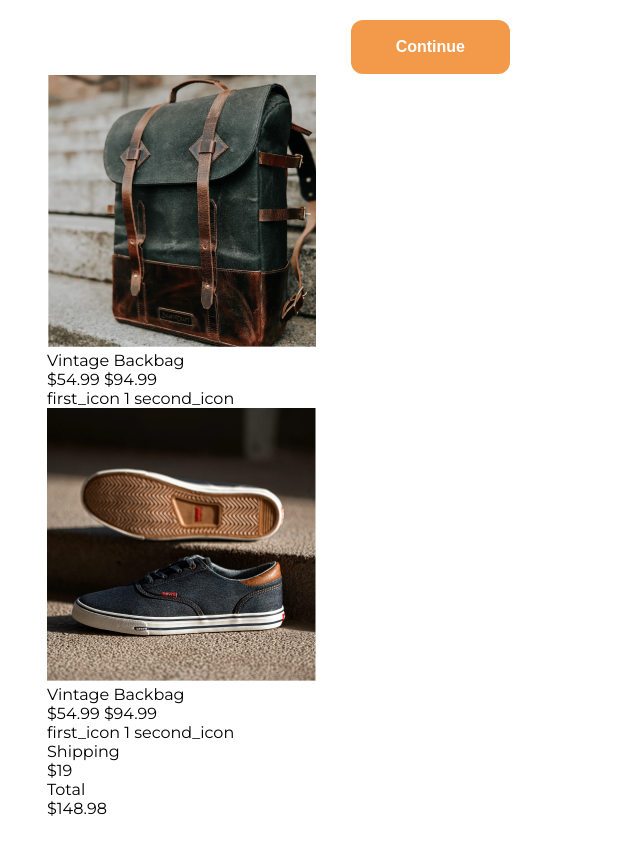
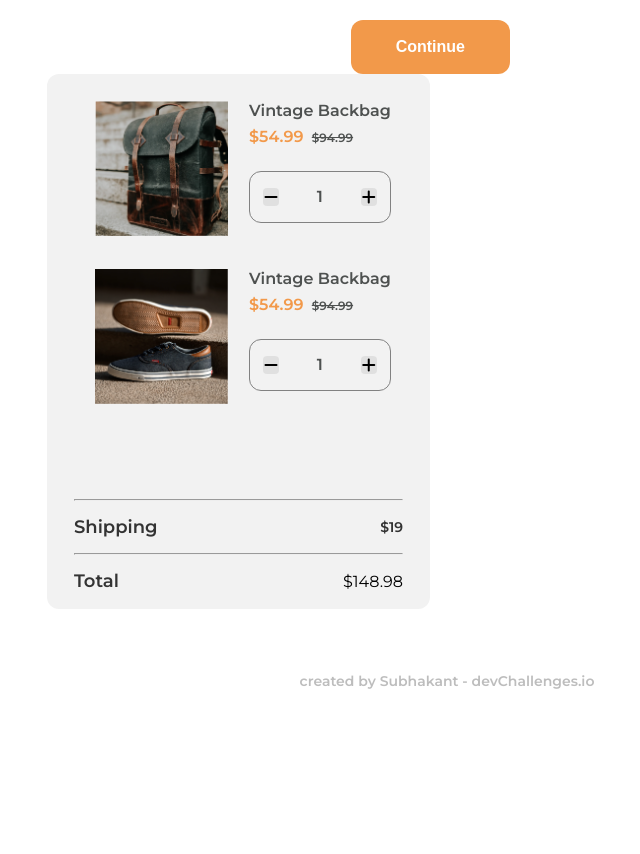
Before and after one commit to imsikun/devChallenges, a plain HTML site: page checkout-page-master/index.html in a window 1280 px wide. Shown: the part 914-1768 px from the top of the page, without its empty margins (193-833 px from the left). After the commit the page ends 1604 px from the top, so only its background shows below. Drawn offline with Linux system fonts and the light colour scheme.

Commit message:
right section added

```diff
--- a/checkout-page-master/index.html
+++ b/checkout-page-master/index.html
@@ -119,7 +119,11 @@
                 <p>Vintage Backbag</p>
                 <span class="discounted_price">$54.99</span>
                 <span class="original_price">$94.99</span>
-                <div class="counter">first_icon 1 second_icon</div>
+                <div class="counter">
+                  <i class="fa-solid fa-minus"></i>
+                  <p>1</p>
+                  <i class="fa-solid fa-plus"></i>
+                </div>
               </div>
             </div>
             <div class="second_item">
@@ -130,22 +134,34 @@
                 <p>Vintage Backbag</p>
                 <span class="discounted_price">$54.99</span>
                 <span class="original_price">$94.99</span>
-                <div class="counter">first_icon 1 second_icon</div>
+                <div class="counter">
+                  <i class="fa-solid fa-minus"></i>
+                  <p>1</p>
+                  <i class="fa-solid fa-plus"></i>
+                </div>
               </div>
             </div>
           </div>
           <div class="bill">
-            <div class="shipping">
-              <p>Shipping</p>
-              <span>$19</span>
+            <hr />
+            <div class="shipping out">
+              <p class="text">Shipping</p>
+              <p class="price">$19</p>
             </div>
-            <div class="total">
-              <p>Total</p>
-              <span>$148.98</span>
+            <hr />
+            <div class="total out">
+              <p class="text">Total</p>
+              <p>$148.98</p>
             </div>
           </div>
         </div>
       </div>
     </div>
+    <footer>
+      <p>
+        created by <a href="https://devchallenges.io/dashboard">Subhakant</a> -
+        devChallenges.io
+      </p>
+    </footer>
   </body>
 </html>
--- a/checkout-page-master/style.css
+++ b/checkout-page-master/style.css
@@ -143,4 +143,121 @@ select {
   text-align: center;
   border: none;
   outline: none;
+  cursor: pointer;
 }
+
+.cart {
+  width: 383px;
+  height: 535px;
+  background-color: #f2f2f2;
+  border-radius: 12px;
+  padding: 27px;
+}
+.first_item,
+.second_item {
+  display: flex;
+  align-items: flex-start;
+}
+
+.item_details p {
+  font-size: 16px;
+  line-height: 20px;
+  color: #4e5150;
+  font-weight: 600;
+  margin-bottom: 6px;
+}
+.item_details .discounted_price {
+  color: #f2994a;
+  font-weight: 600;
+  font-size: 16px;
+  line-height: 20px;
+}
+.item_details .original_price {
+  font-size: 12px;
+  line-height: 15px;
+  color: #4e5150;
+  text-decoration: line-through;
+  font-weight: 600;
+  margin-left: 4px;
+}
+
+.item_details .counter {
+  display: flex;
+  border: 1px solid red;
+  flex-direction: row;
+  justify-content: space-between;
+  align-items: center;
+  margin-top: 24px;
+  border-radius: 12px;
+  border: 1px solid #828282;
+  padding: 15px 13px;
+}
+.item_details .counter p {
+  margin-bottom: 0;
+}
+.item_details i {
+  background-color: #e0e0e0;
+  border-radius: 4px;
+  padding: 1px;
+  cursor: pointer;
+}
+
+.second_item {
+  margin-top: 33px;
+}
+
+.cart .first_item .item_photo,
+.second_item .item_photo {
+  /* border-radius: 13px; */
+  width: 175px;
+  height: 135px;
+  border-radius: 10px;
+}
+
+.cart .first_item .item_photo img,
+.second_item .item_photo img {
+  height: 100%;
+  width: 100%;
+  object-fit: contain;
+}
+.cart .bill {
+  margin-top: 95px;
+}
+
+.out {
+  display: flex;
+  flex-wrap: wrap;
+  justify-content: space-between;
+  align-items: center;
+}
+
+.out {
+  margin-top: 15px;
+  margin-bottom: 15px;
+}
+.out .text {
+  font-size: 18px;
+  line-height: 22px;
+  color: #333;
+  font-weight: 600;
+}
+.out .price {
+  font-size: 14px;
+  line-height: 17px;
+  color: #333;
+  font-weight: 600;
+}
+
+footer {
+  text-align: center;
+}
+footer p {
+  color: #bdbdbd;
+  line-height: 17px;
+  font-size: 14px;
+  font-weight: 600;
+}
+footer a {
+  color: inherit;
+  text-decoration: none;
+}
```
